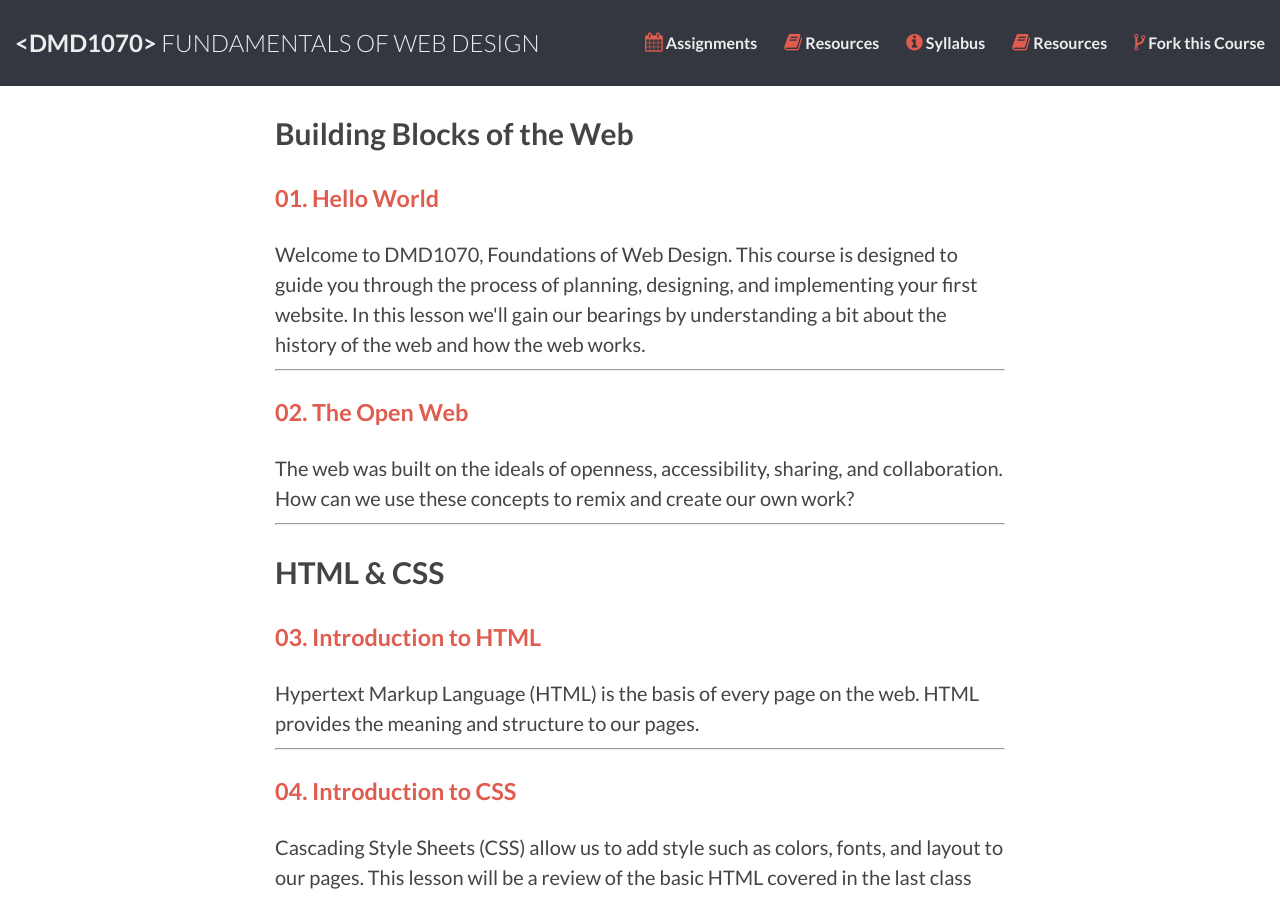
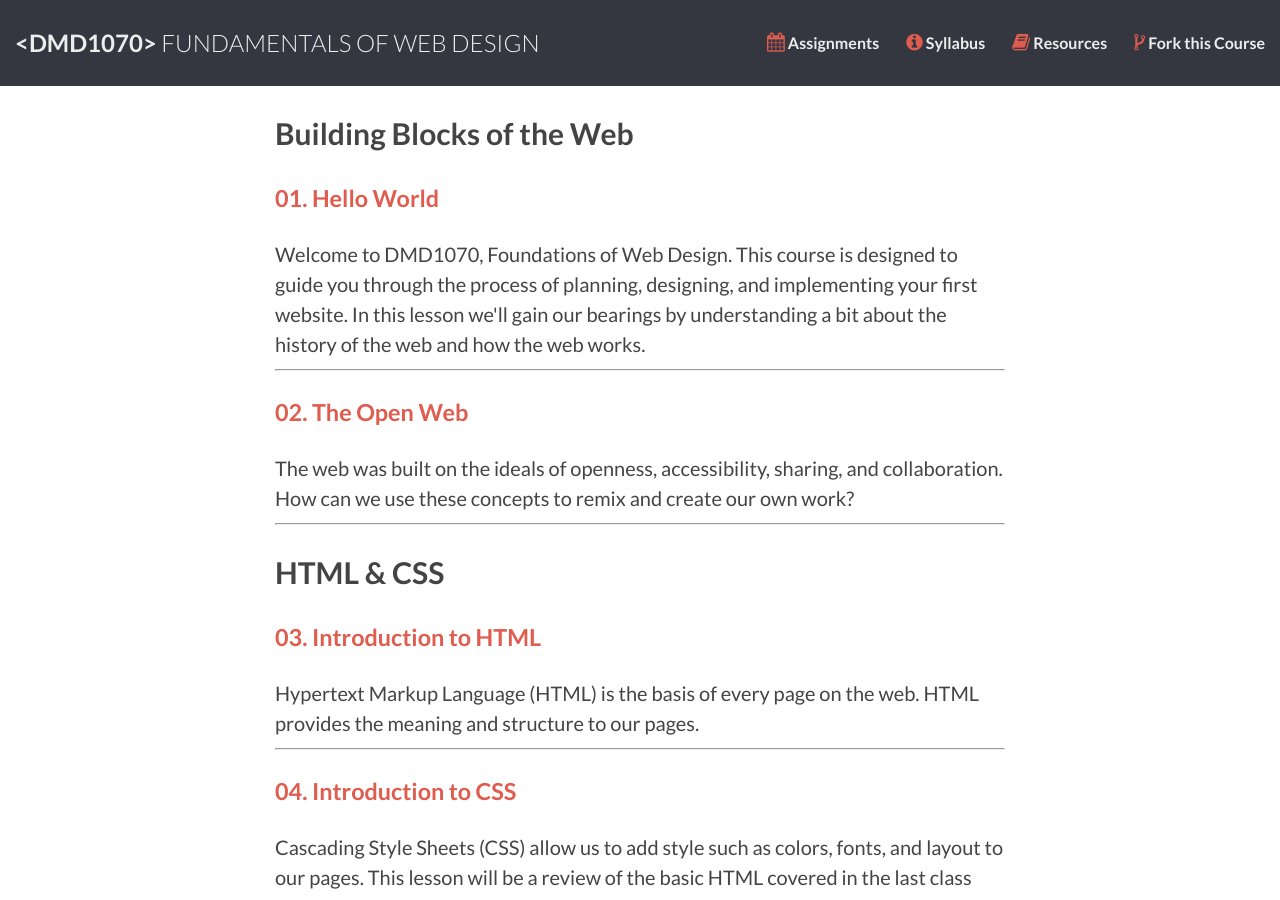
Before and after one commit to DMD1070/DMD1070.github.io, a Jekyll site: the page built from index.html, in a window 1280 px wide and 900 px high. Built offline with Jekyll 4.4.1, drawn with Linux system fonts in a browser that asks for light colours; Markdown is read by kramdown in place of the engine named in the settings.

Commit message:
remove duplicate link

```diff
--- a/_includes/header.html
+++ b/_includes/header.html
@@ -3,7 +3,6 @@
     <nav class="site-nav">
       <ul class="nav-list">
         <li><a href="/assignments"><span class="fa fa-calendar"></span> Assignments</a></li>
-        <li><a href="/resources"><span class="fa fa-book"></span> Resources</a></li>
         <li><a href="/syllabus"><span class="fa fa-info-circle"></span> Syllabus</a></li>
         <li><a href="/resources"><span class="fa fa-book"></span> Resources</a></li>
         <li><a href="/forkme"><span class="fa fa-code-fork"></span> Fork this Course</a></li>
```
